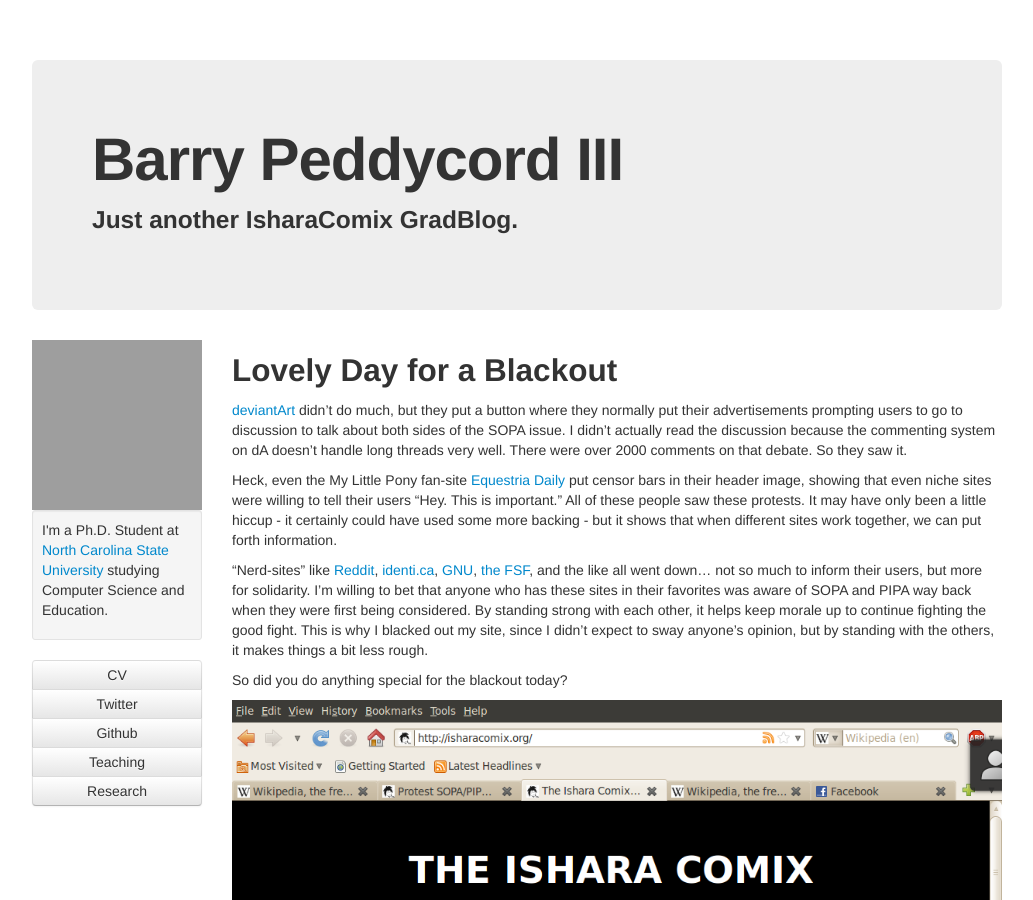
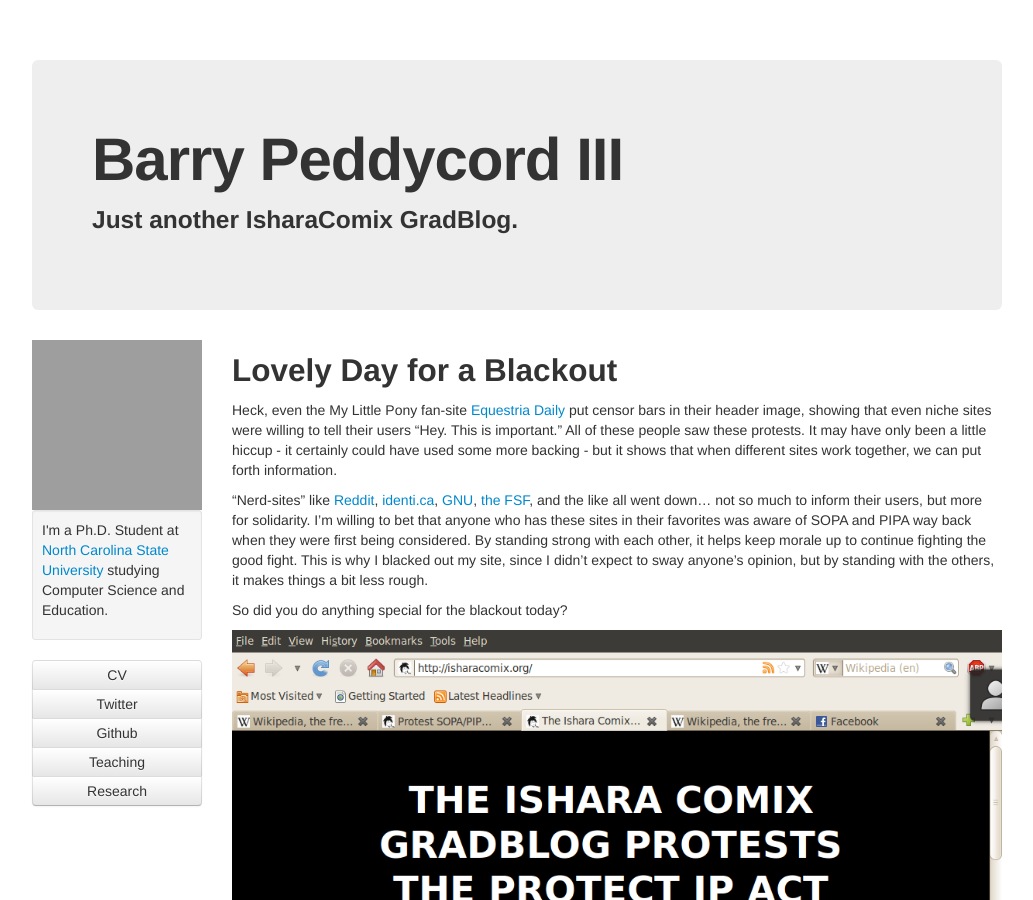
Before and after one commit to isharacomix/oldsite, a Jekyll site: the page built from _posts/2012-01-18-lovely-day-for-a-blackout.md, in a window 1280 px wide and 900 px high. Shown: the whole window, without its empty margins (123-1156 px from the left). Built offline with Jekyll 4.4.1, drawn with Linux system fonts in a browser that asks for light colours; comment, search, counter and statistics services are not loaded; grey boxes are pictures that could not be loaded.

Commit message:
Two posts.

```diff
--- a/_posts/2012-01-18-lovely-day-for-a-blackout.md
+++ b/_posts/2012-01-18-lovely-day-for-a-blackout.md
@@ -4,8 +4,6 @@
 ---
 
 
-
-<a href="http://deviantart.com">deviantArt</a> didn't do much, but they put a button where they normally put their advertisements prompting users to go to discussion to talk about both sides of the SOPA issue. I didn't actually read the discussion because the commenting system on dA doesn't handle long threads very well. There were over 2000 comments on that debate. So they saw it.
 
 Heck, even the My Little Pony fan-site <a href="http://equestriadaily.com">Equestria Daily</a> put censor bars in their header image, showing that even niche sites were willing to tell their users "Hey. This is important." All of these people saw these protests. It may have only been a little hiccup - it certainly could have used some more backing - but it shows that when different sites work together, we can put forth information.
 
```
